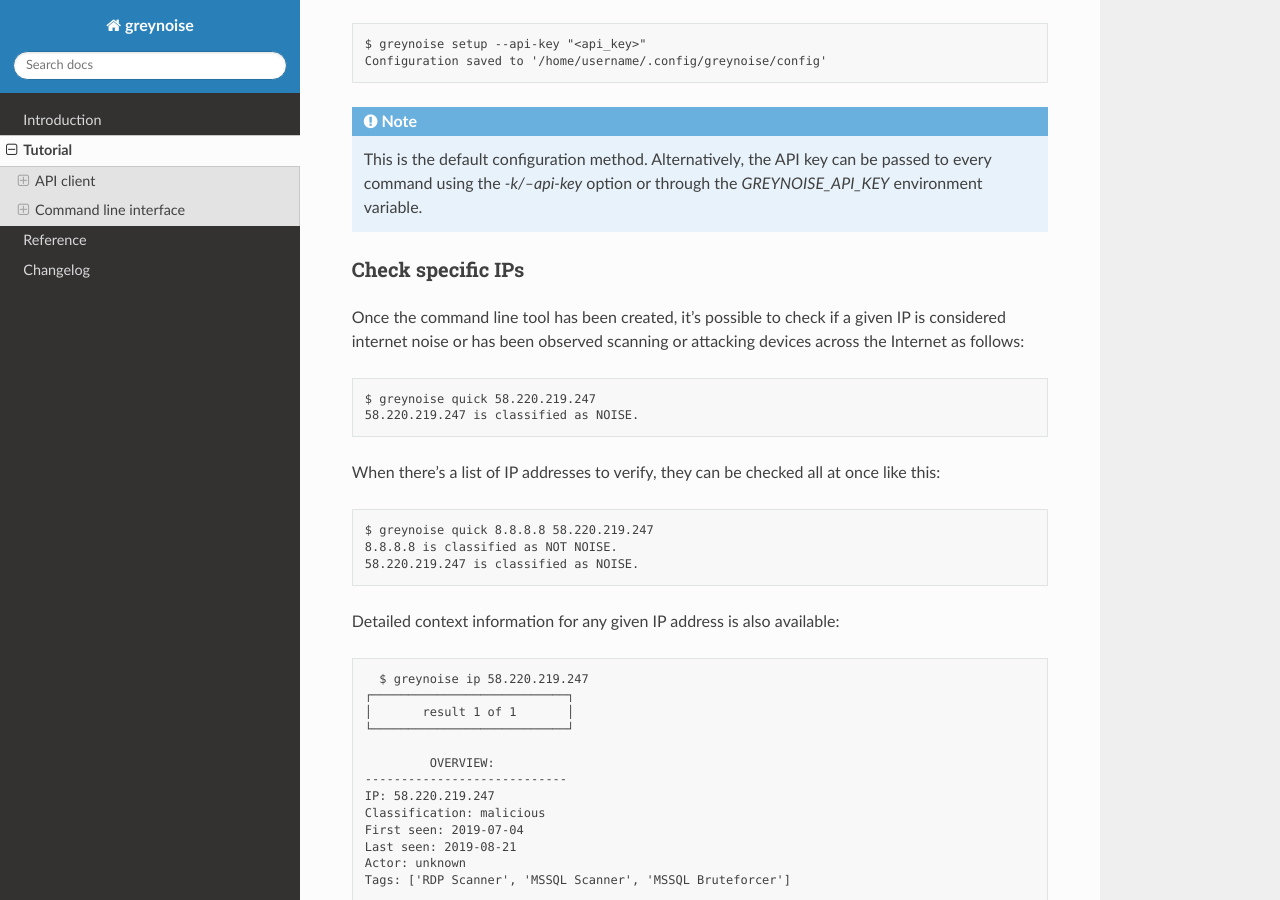
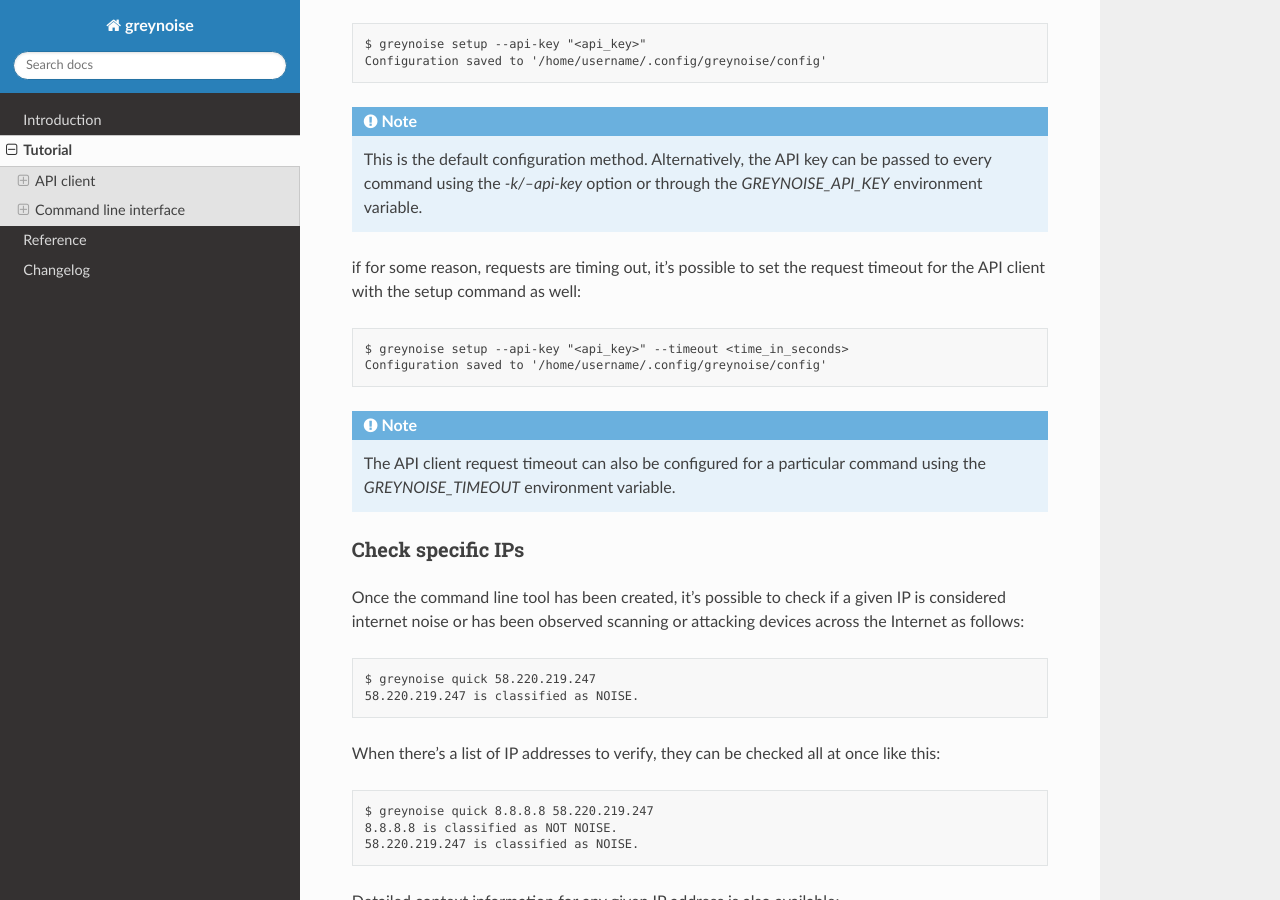
Before and after one commit to GreyNoise-Intelligence/pygreynoise, a Sphinx documentation site: the page built from docs/source/tutorial.rst, in a window 1280 px wide and 900 px high, scrolled down 7434 px. Built offline with Sphinx 7.4.7 and the Read the Docs theme 2.0.0, drawn with Linux system fonts in a browser that asks for light colours.

Commit message:
Add timeout configuration example

```diff
--- a/docs/source/tutorial.rst
+++ b/docs/source/tutorial.rst
@@ -426,6 +426,15 @@
    This is the default configuration method. Alternatively, the API key can be passed to every command using the *-k/--api-key* option
    or through the *GREYNOISE_API_KEY* environment variable.
 
+if for some reason, requests are timing out, it's possible to set the request
+timeout for the API client with the setup command as well::
+
+   $ greynoise setup --api-key "<api_key>" --timeout <time_in_seconds>
+   Configuration saved to '/home/username/.config/greynoise/config'
+
+.. note::
+
+   The API client request timeout can also be configured for a particular command using the *GREYNOISE_TIMEOUT* environment variable.
 
 Check specific IPs
 ------------------
```
